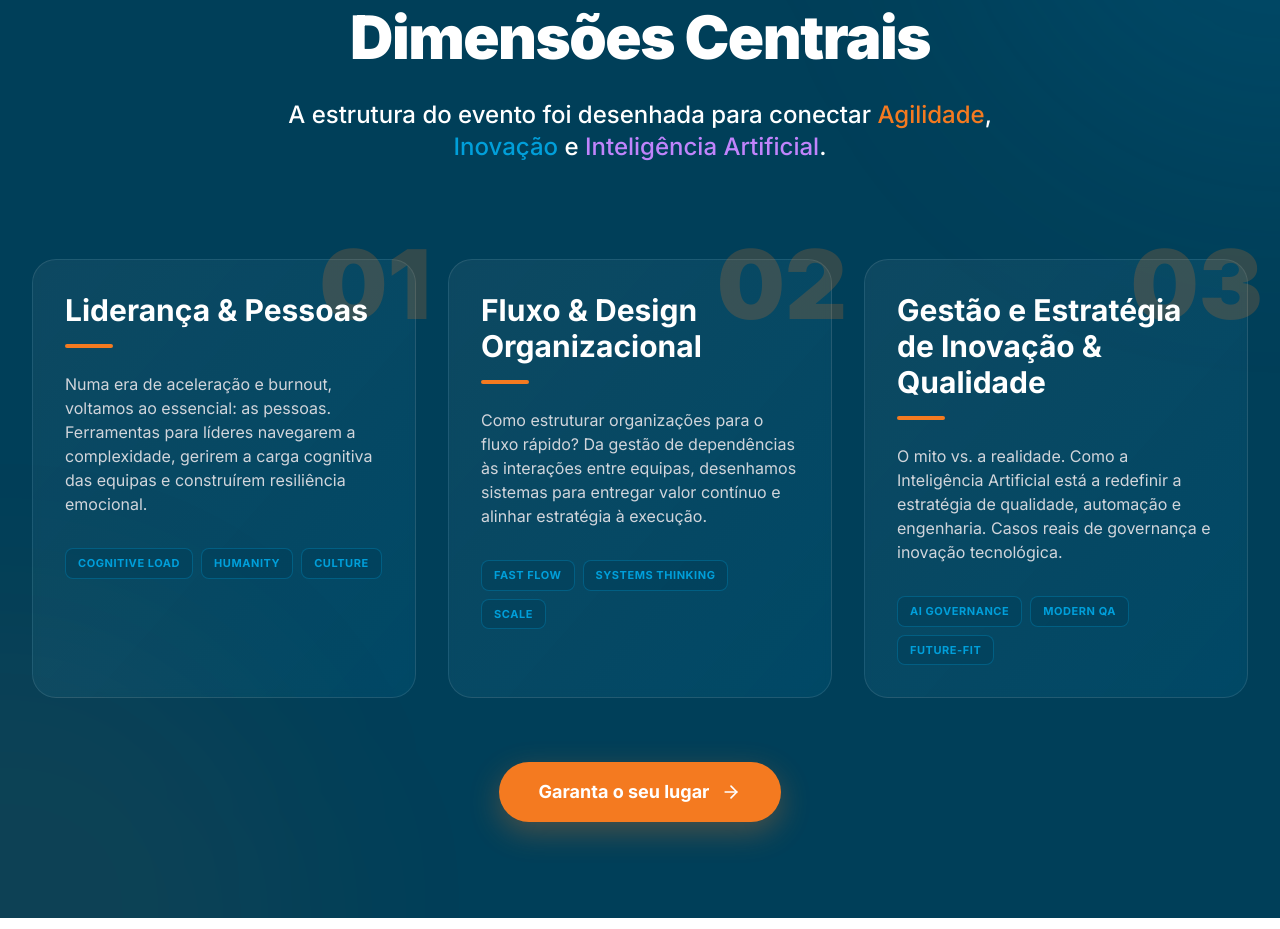
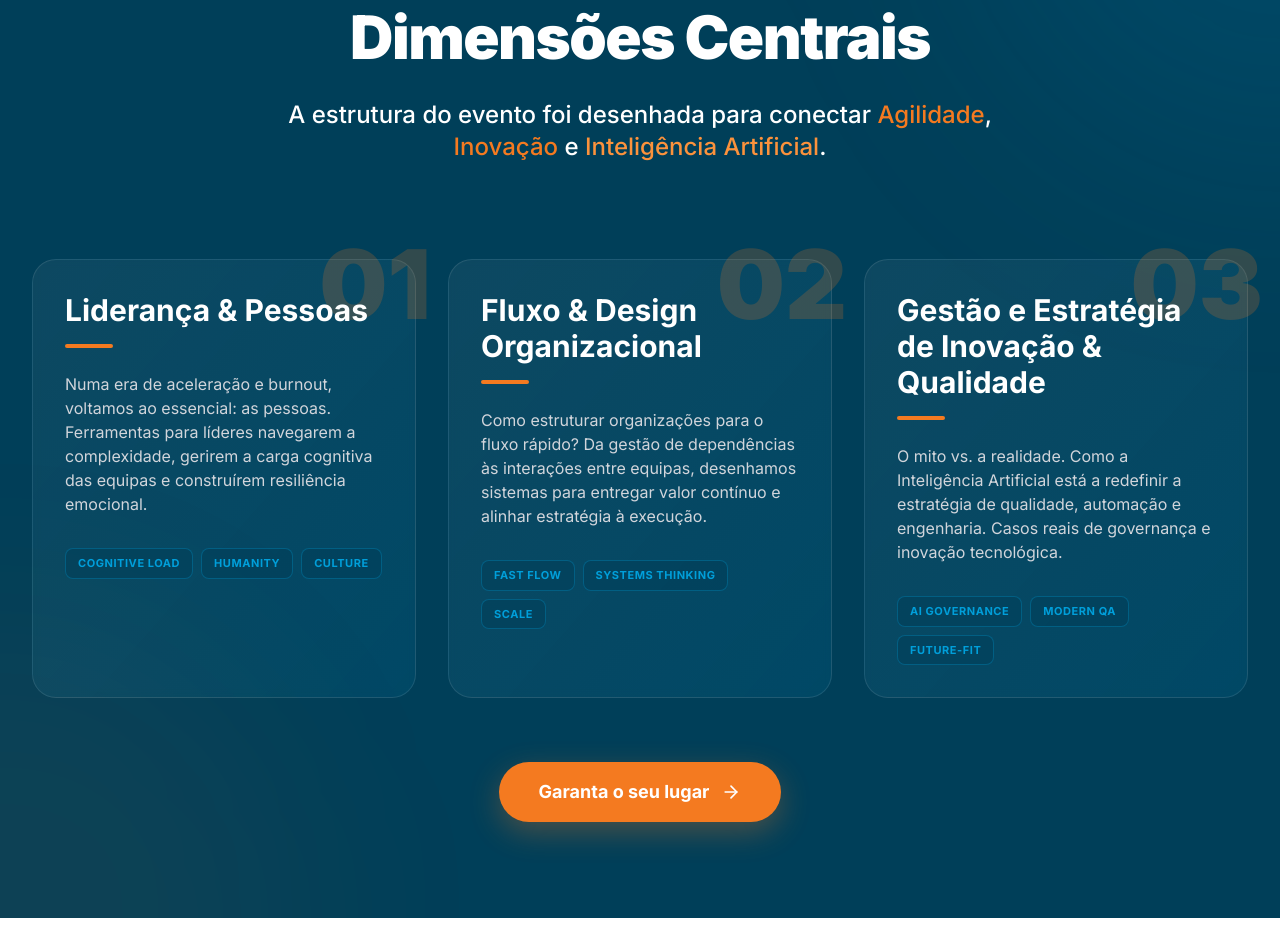
Before and after one commit to tugagilportugal-star/rsg2026, a React (Vite) app: page / in a window 1280 px wide. Shown: the part 4940-5869 px from the top of the page. Built offline with nearby package versions, Linux system fonts and the light colour scheme; no server answers.

Commit message:
Update Program.tsx

```diff
--- a/sections/Program.tsx
+++ b/sections/Program.tsx
@@ -44,7 +44,7 @@ export const Program: React.FC = () => {
 
           <div className="max-w-3xl mx-auto">
             <p className="text-white text-xl md:text-2xl font-medium leading-relaxed mb-4">
-              A estrutura do evento foi desenhada para conectar <span className="text-brand-orange">Agilidade</span>, <span className="text-brand-blue">Inovação</span> e <span className="text-purple-400">Inteligência Artificial</span>.
+              A estrutura do evento foi desenhada para conectar <span className="text-brand-orange">Agilidade</span>, <span className="text-brand-orange">Inovação</span> e <span className="text-orange-400">Inteligência Artificial</span>.
             </p>
           </div>
         </div>
```
